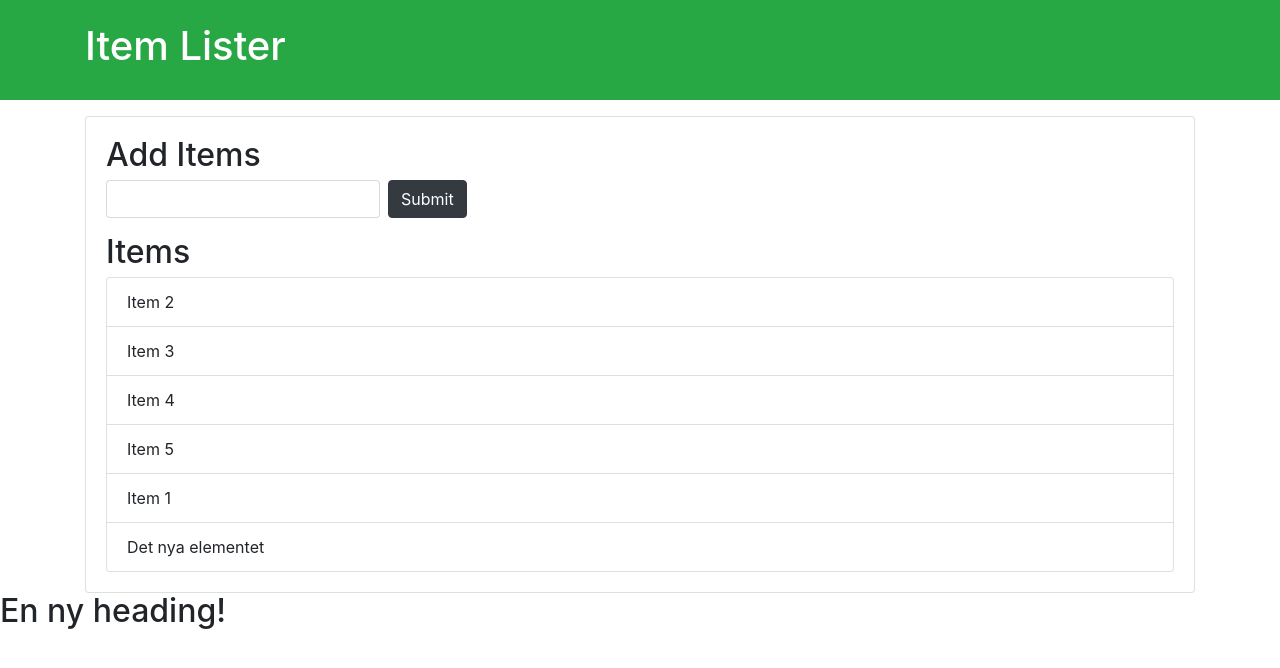
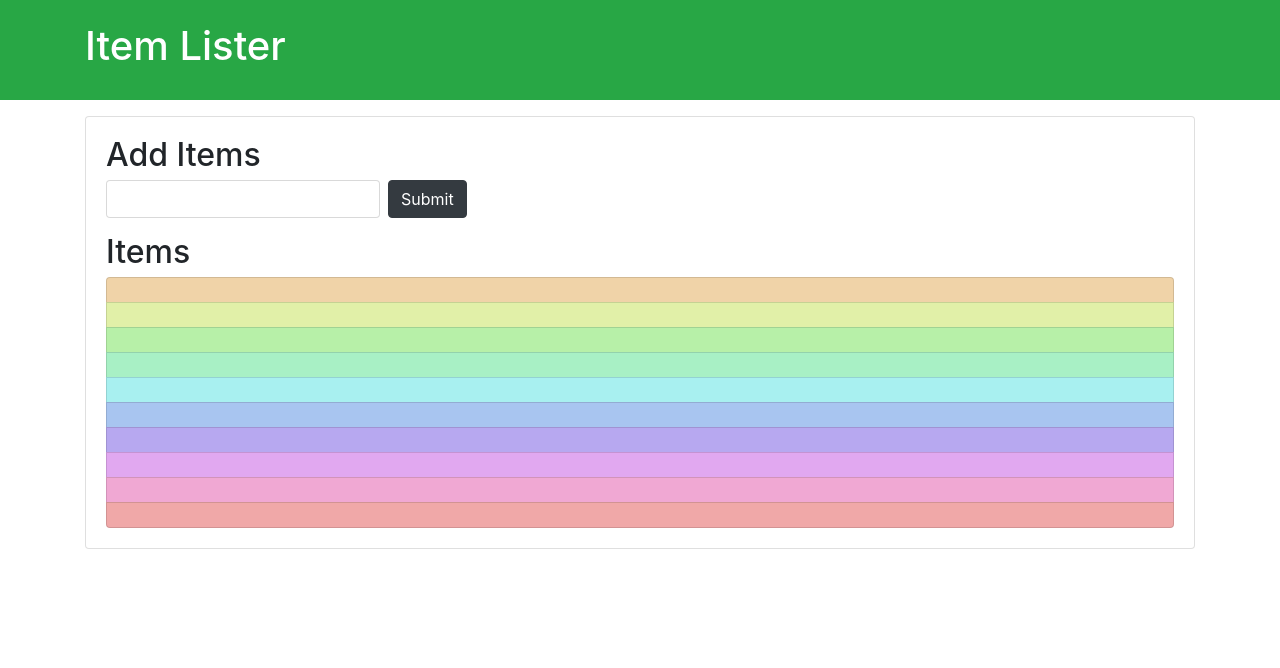
Before and after one commit to cleivas/EC-FEU20, a plain HTML site: page v.45/DOM/index.html in a window 1280 px wide. Drawn offline with nearby package versions, Linux system fonts and the light colour scheme.

Commit message:
loopsAndArrays.js added

```diff
--- a/v.45/DOM/index.html
+++ b/v.45/DOM/index.html
@@ -6,7 +6,7 @@
   <meta name="viewport" content="width=device-width, initial-scale=1.0">
   <meta http-equiv="X-UA-Compatible" content="ie=edge">
   <link rel="stylesheet" href="https://maxcdn.bootstrapcdn.com/bootstrap/4.0.0-beta/css/bootstrap.min.css" integrity="sha384-/Y6pD6FV/Vv2HJnA6t+vslU6fwYXjCFtcEpHbNJ0lyAFsXTsjBbfaDjzALeQsN6M" crossorigin="anonymous">
-  <!-- <link rel="stylesheet" href="style.css"> -->
+  <link rel="stylesheet" href="style.css">
 
   <title>Item Lister</title>
 </head>
@@ -25,11 +25,11 @@
     </form>
     <h2 class="title">Items</h2>
     <ul id="items" class="list-group">
-      <li class="list-group-item">Item 1</li>
+<!--       <li class="list-group-item">Item 1</li>
       <li class="list-group-item">Item 2</li>
       <li class="list-group-item">Item 3</li>
       <li class="list-group-item">Item 4</li>
-      <li class="list-group-item">Item 5</li>
+      <li class="list-group-item">Item 5</li> -->
     </ul>
    </div>
   </div>
@@ -37,6 +37,7 @@
   <!-- SCRIPTS-->
   <!-- <script src="selektorer.js"></script> -->
   <!-- <script src="methods1.js"></script> -->
-  <script src="methods2.js"></script>
+  <!-- <script src="methods2.js"></script> -->
+  <script src="loopsAndArrays.js"></script>
 </body>
 </html>
--- /dev/null
+++ b/v.45/DOM/loopsAndArrays.js
@@ -0,0 +1,30 @@
+//skapa 10 st li element och lägga till dom till ul elementet
+let listan = document.querySelector('ul');
+
+for(let i=0; i<10; i++){
+    let listItem = document.createElement('li');
+    listItem.setAttribute('class', 'list-group-item');
+    listan.appendChild(listItem);
+}
+
+//Lägg till text till list elementen
+const filmer = ['Matrix', 'Inception', 'Harry Potter', 'Avatar',
+'Dumma mig', 'Gone with the wind', 'Babe', 'Shrek', 'Shrek 2',
+'Shrek 3'];
+
+let liElements = document.querySelectorAll('li');
+
+/* for(let i=0; i<filmer.length; i++){
+    liElements[i].innerText = filmer[i];
+} */
+
+
+//Ändra bakgrundsfärg på alla item element
+//Gradual rainbow
+let hue = 0;
+let hueStep = 360/liElements.length;
+
+for(let i=0; i<liElements.length; i++){
+    hue+=hueStep;
+    liElements[i].style.backgroundColor = `hsl(${hue}, 70%, 80%)`;
+}
--- a/v.45/DOM/methods2.js
+++ b/v.45/DOM/methods2.js
@@ -32,3 +32,5 @@ let newHeading = document.createElement('h2');
 newHeading.innerText = 'En ny heading!';
 let bodyElementet = document.querySelector('body');
 bodyElementet.appendChild(newHeading);
+
+newHeading.setAttribute('class', 'ny-klass');
--- /dev/null
+++ b/v.45/DOM/style.css
@@ -0,0 +1,3 @@
+.ny-klass{
+    color: coral;
+}
```
